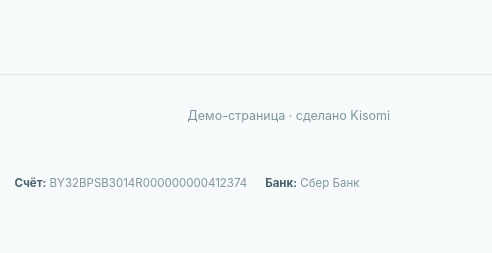
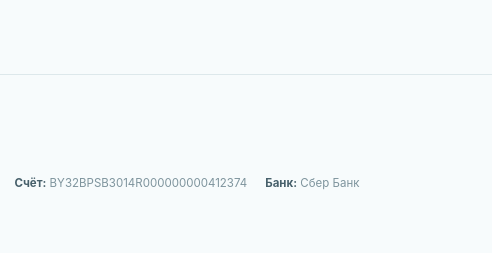
Before and after one commit to kisomi-dev/kisomi-demo, a plain HTML site: page clients/retter/index.html in a window 1280 px wide. Shown: the part 5986-6239 px from the top of the page, 788-1280 px from the left. Drawn offline with Linux system fonts and the light colour scheme.

Commit message:
retter: убран бейдж демо из подвала

```diff
--- a/clients/retter/index.html
+++ b/clients/retter/index.html
@@ -635,7 +635,6 @@
 <footer class="site">
   <div class="wrap foot">
     <div class="logo-mini"><img src="img/logo-dark.png" alt=""><span>© <span id="year"></span> RETTER_BY · Минск, Беларусь</span></div>
-    <div>Демо-страница · <a href="https://kisomi-dev.github.io/kisomi-demo/" target="_blank" rel="noopener">сделано Kisomi</a></div>
   </div>
   <div class="wrap foot-links">
     <a href="privacy.html">Политика обработки персональных данных</a>
```
